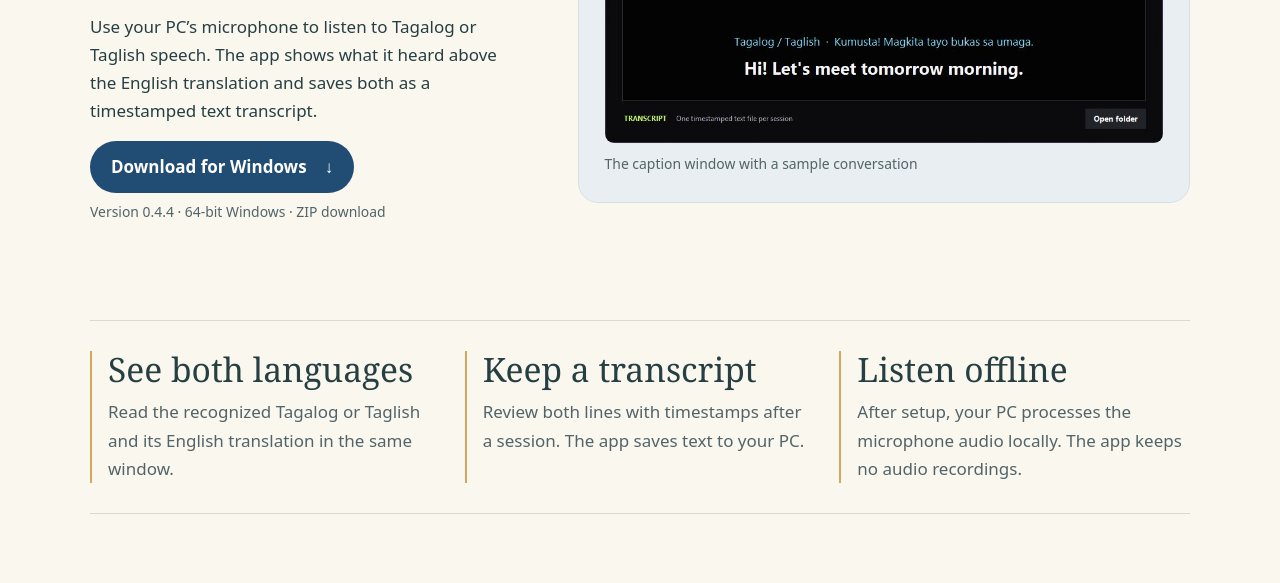
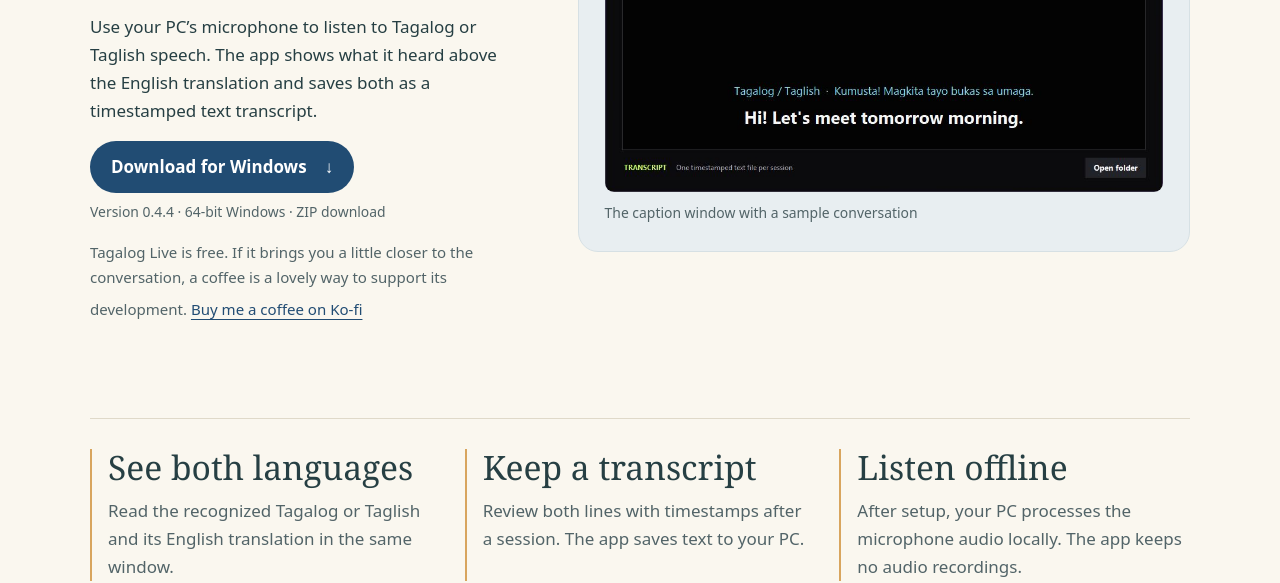
Before and after one commit to twoshoresinteractive/twoshoresinteractive.github.io, a plain HTML site: page tagalog-live/index.html in a window 1280 px wide. Shown: the part 517-1100 px from the top of the page. Drawn offline with Linux system fonts and the light colour scheme.

Commit message:
Add files via upload

```diff
--- a/assets/tagalog-live/page.css
+++ b/assets/tagalog-live/page.css
@@ -34,6 +34,8 @@ p { margin: 0; }
 .download:hover { background: #173858; }
 .meta, figcaption { color: var(--muted); font-size: .87rem; }
 .hero-copy > .meta { margin-top: 8px; }
+.coffee-note { max-width: 38rem; color: var(--muted); font-size: .94rem; }
+.coffee-note a { display: inline-block; margin-top: 8px; color: var(--blue); }
 figure { margin: 0; min-width: 0; }
 figure a { display: block; }
 figure img { width: 100%; height: auto; display: block; border-radius: 9px; }
--- a/tagalog-live/index.html
+++ b/tagalog-live/index.html
@@ -28,6 +28,7 @@
         <p>Use your PC’s microphone to listen to Tagalog or Taglish speech. The app shows what it heard above the English translation and saves both as a timestamped text transcript.</p>
         <a class="download" href="https://www.dropbox.com/scl/fi/ko0viah18qh29azbu6mob/TagalogLive-Setup-0.4.4-x64.zip?rlkey=u7iaztp2w1d250a8341p5ot7d&amp;dl=1">Download for Windows <span aria-hidden="true">↓</span></a>
         <p class="meta">Version 0.4.4 · 64-bit Windows · ZIP download</p>
+        <p class="coffee-note">Tagalog Live is free. If it brings you a little closer to the conversation, a coffee is a lovely way to support its development. <a href="https://ko-fi.com/twoshoresinteractive">Buy me a coffee on Ko-fi</a></p>
       </div>
       <figure class="hero-screen">
         <a href="../assets/tagalog-live/live-captions.jpg"><img src="../assets/tagalog-live/live-captions.jpg" width="942" height="682" alt="Tagalog Live shows the original Tagalog caption in cyan above its English translation in white"></a>
```
